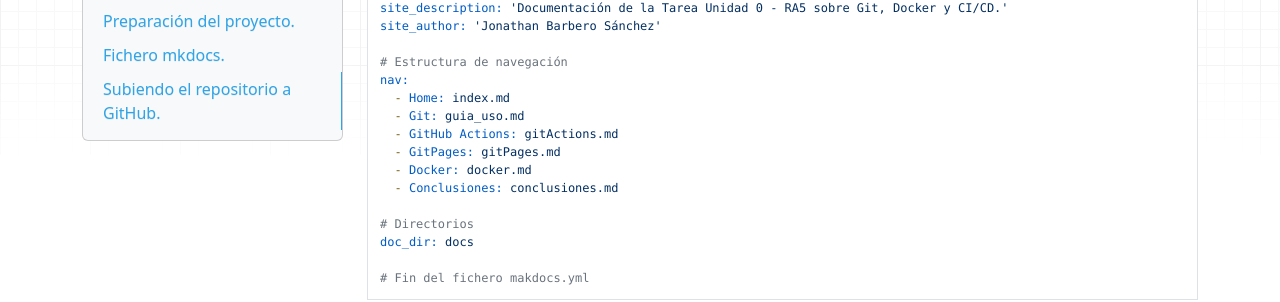
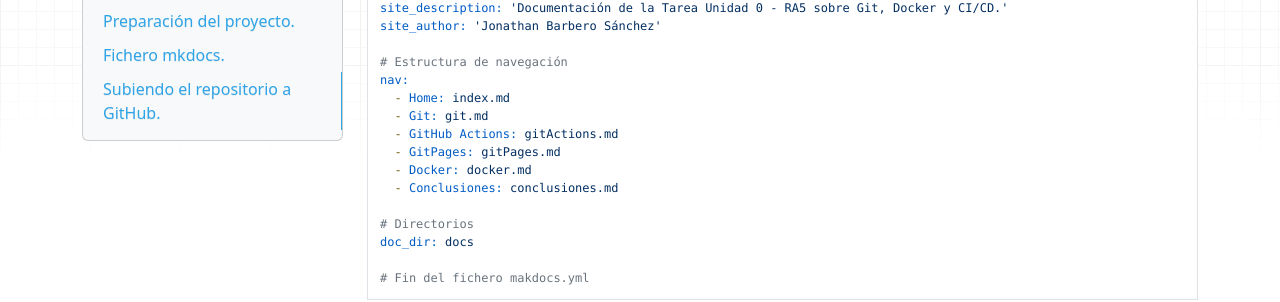
Before and after one commit to johnnbs33/PPS-Unidad0-Tarea-Jonathan, an MkDocs documentation site: the page built from docs/git.md, in a window 1280 px wide and 900 px high, scrolled down 994 px. Shown: the part 151-453 px from the top of the window. Built offline with MkDocs 1.6.1, drawn with Linux system fonts in a browser that asks for light colours; nearby versions of some CDN libraries.

Commit message:
Modificación de la documentación Markdown

```diff
--- a/docs/git.md
+++ b/docs/git.md
@@ -50,7 +50,7 @@
 # Estructura de navegación
 nav:
   - Home: index.md
-  - Git: guia_uso.md
+  - Git: git.md
   - GitHub Actions: gitActions.md
   - GitPages: gitPages.md
   - Docker: docker.md
```
